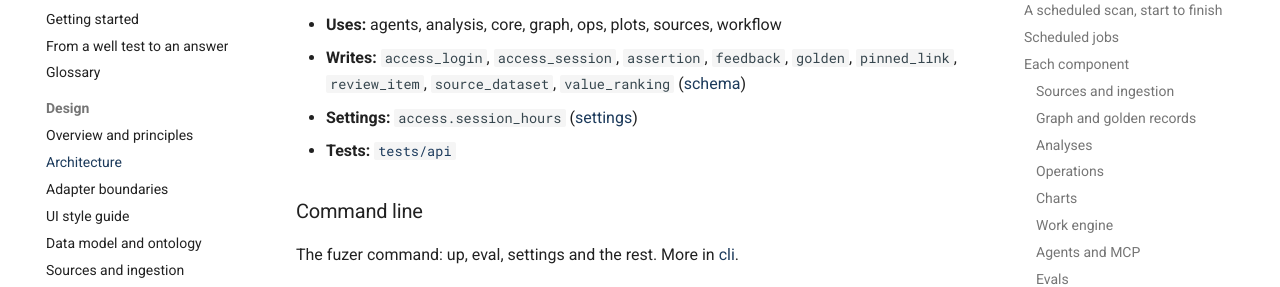
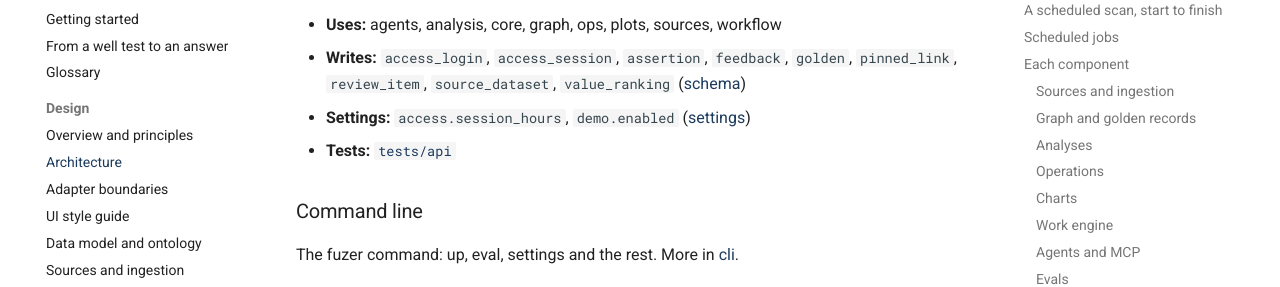
Before and after one commit to areed145/fuzer, an MkDocs documentation site: the page built from docs/architecture.md, in a window 1280 px wide and 900 px high, scrolled down 7293 px. Shown: the part 152-439 px from the top of the window. Built offline with MkDocs 1.6.1 and Material for MkDocs 9.7.7, drawn with Linux system fonts in a browser that asks for light colours; comment, search, counter and statistics services are not loaded.

Commit message:
Update generated architecture reference for Demo configuration
Co-authored-by: Copilot <223556219+Copilot@users.noreply.github.com>

```diff
--- a/docs/architecture.md
+++ b/docs/architecture.md
@@ -253,7 +253,7 @@ The HTTP API the app uses. More in [deployment](deployment.md).
 - **Code:** [`src/fuzer/api`](https://github.com/areed145/fuzer/tree/main/src/fuzer/api): `assistant`, `auth`, `catalog`, `deps`, `entities`, `graph`, `home`, `investigation`, `jobs`, `knowledge`, `ontology`, `ops`, `security`, `settings`, `sources`, `workflow`
 - **Uses:** agents, analysis, core, graph, ops, plots, sources, workflow
 - **Writes:** `access_login`, `access_session`, `assertion`, `feedback`, `golden`, `pinned_link`, `review_item`, `source_dataset`, `value_ranking` ([schema](schema.md))
-- **Settings:** `access.session_hours` ([settings](settings.md))
+- **Settings:** `access.session_hours`, `demo.enabled` ([settings](settings.md))
 - **Tests:** [`tests/api`](https://github.com/areed145/fuzer/tree/main/tests/api)
 
 ### Command line
```
